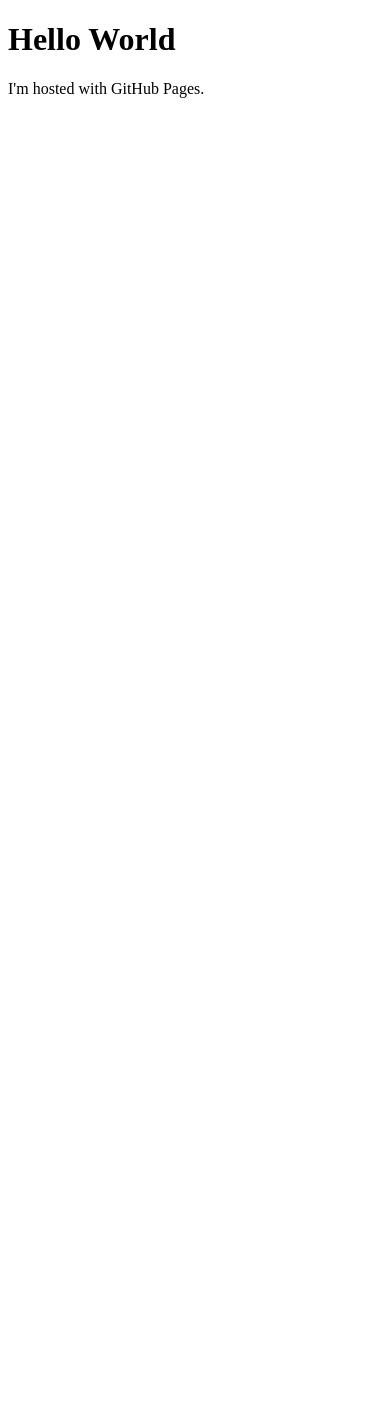
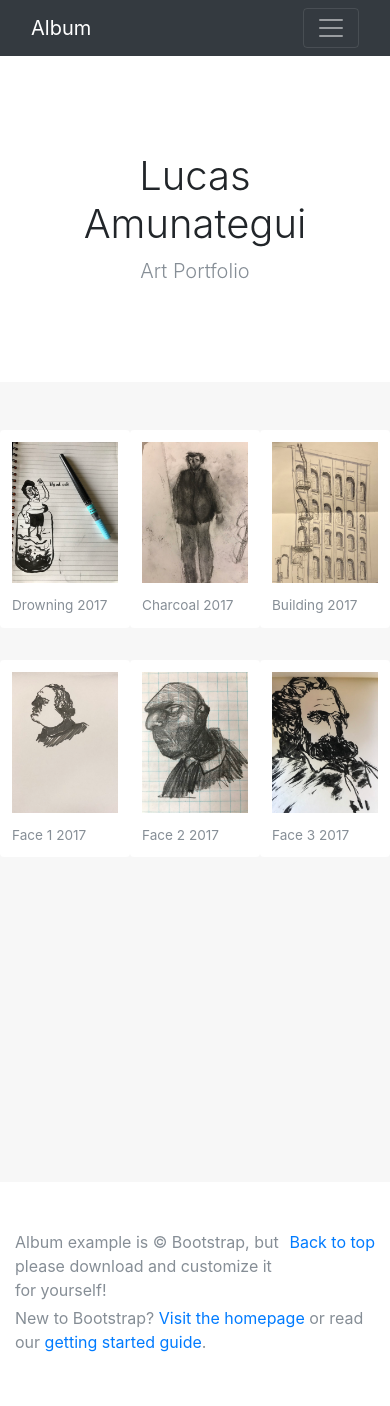
Before and after one commit to SuryaArtDisplay/SuryaArtDisplay.github.io, a plain HTML site: page index.html in a window 390 px wide. Before the commit the page ends 844 px from the top, so only its background shows below. Drawn offline with nearby package versions, Linux system fonts and the light colour scheme.

Commit message:
Update index.html

```diff
--- a/index.html
+++ b/index.html
@@ -1,7 +1,137 @@
-<!DOCTYPE html>
-<html>
-<body>
-<h1>Hello World</h1>
-<p>I'm hosted with GitHub Pages.</p>
-</body>
+<!doctype html>
+<html lang="en">
+  <head>
+    <meta charset="utf-8">
+    <meta name="viewport" content="width=device-width, initial-scale=1, shrink-to-fit=no">
+    <meta name="description" content="">
+    <meta name="author" content="">
+    <link rel="icon" href="images/favicon.ico">
+
+    <title>Album example for Bootstrap</title>
+
+    <!-- Bootstrap core CSS -->
+   <!-- Latest compiled and minified CSS -->
+   <link rel="stylesheet" href="https://maxcdn.bootstrapcdn.com/bootstrap/4.0.0-beta.2/css/bootstrap.min.css" integrity="sha384-PsH8R72JQ3SOdhVi3uxftmaW6Vc51MKb0q5P2rRUpPvrszuE4W1povHYgTpBfshb" crossorigin="anonymous">
+    <!-- Custom styles for this template -->
+    <link href="album.css" rel="stylesheet">
+  </head>
+
+  <body>
+
+    <header>
+      <div class="collapse bg-dark" id="navbarHeader">
+        <div class="container">
+          <div class="row">
+            <div class="col-sm-8 py-4">
+              <h4 class="text-white">About</h4>
+              <p class="text-muted">When I am inspired, I draw. When inspired by what I drew, I share. Thanks for looking!</p>
+            </div>
+          </div>
+        </div>
+      </div>
+      <div class="navbar navbar-dark bg-dark">
+        <div class="container d-flex justify-content-between">
+          <a href="#" class="navbar-brand">Album</a>
+          <button class="navbar-toggler" type="button" data-toggle="collapse" data-target="#navbarHeader" aria-controls="navbarHeader" aria-expanded="false" aria-label="Toggle navigation">
+            <span class="navbar-toggler-icon"></span>
+          </button>
+        </div>
+      </div>
+    </header>
+
+    <main role="main">
+
+      <section class="jumbotron text-center">
+        <div class="container">
+          <h1 class="jumbotron-heading">Lucas Amunategui</h1>
+          <p class="lead text-muted">Art Portfolio</p>
+        </div>
+      </section>
+
+      <div class="album text-muted">
+        <div class="container">
+
+          <div class="row">
+            <div class="card">
+              <img src="images/lucas-amunategui-drowning.JPG" alt="image 2017" style="width:100%"
+                   data-toggle="modal" data-target="#myModal">
+              <p class="card-text">Drowning 2017</p>
+            </div>
+            <div class="card">
+              <img src="images/lucas-amunategui-charcoal.JPG" alt="image 2017" style="width:100%"
+               data-toggle="modal" data-target="#myModal">
+              <p class="card-text">Charcoal 2017</p>
+            </div>
+            <div class="card">
+              <img src="images/lucas-amunategui-building.JPG" alt="image 2017" style="width:100%"
+                   data-toggle="modal" data-target="#myModal">
+              <p class="card-text">Building 2017</p>
+            </div>
+             <div class="card">
+              <img src="images/lucas-amunategui-nose.jpg" alt="image 2017" style="width:100%"
+                   data-toggle="modal" data-target="#myModal">
+              <p class="card-text">Face 1 2017</p>
+            </div>
+            <div class="card">
+              <img src="images/lucas-amunategui-face-2.JPG" alt="image 2017" style="width:100%"
+               data-toggle="modal" data-target="#myModal">
+              <p class="card-text">Face 2 2017</p>
+            </div>
+            <div class="card">
+              <img src="images/lucas-amunategui-face-3.JPG" alt="image 2017" style="width:100%"
+                   data-toggle="modal" data-target="#myModal">
+              <p class="card-text">Face 3 2017</p>
+            </div>
+
+          </div>
+
+        </div>
+      </div>
+
+
+      <div id="myModal" class="modal fade" role="dialog">
+    <div class="modal-dialog modal-lg">
+        <div class="modal-content">
+            <div class="modal-body">
+                <img class="img-responsive" src="" />
+            </div>
+            <div class="modal-footer">
+                <button type="button" class="btn btn-default" data-dismiss="modal">Close</button>
+            </div>
+        </div>
+    </div>
+</div>
+
+
+
+
+ </main>
+
+    <footer class="text-muted">
+      <div class="container">
+        <p class="float-right">
+          <a href="#">Back to top</a>
+        </p>
+        <p>Album example is &copy; Bootstrap, but please download and customize it for yourself!</p>
+        <p>New to Bootstrap? <a href="../../">Visit the homepage</a> or read our <a href="../../getting-started/">getting started guide</a>.</p>
+      </div>
+    </footer>
+
+    <!-- Bootstrap core JavaScript
+    ================================================== -->
+    <!-- Placed at the end of the document so the pages load faster -->
+<script src="https://code.jquery.com/jquery-3.2.1.slim.min.js" integrity="sha384-KJ3o2DKtIkvYIK3UENzmM7KCkRr/rE9/Qpg6aAZGJwFDMVNA/GpGFF93hXpG5KkN" crossorigin="anonymous"></script>
+<script src="https://cdnjs.cloudflare.com/ajax/libs/popper.js/1.12.3/umd/popper.min.js" integrity="sha384-vFJXuSJphROIrBnz7yo7oB41mKfc8JzQZiCq4NCceLEaO4IHwicKwpJf9c9IpFgh" crossorigin="anonymous"></script>
+<script src="https://maxcdn.bootstrapcdn.com/bootstrap/4.0.0-beta.2/js/bootstrap.min.js" integrity="sha384-alpBpkh1PFOepccYVYDB4do5UnbKysX5WZXm3XxPqe5iKTfUKjNkCk9SaVuEZflJ" crossorigin="anonymous"></script>
+
+    <script src="https://cdnjs.cloudflare.com/ajax/libs/holder/2.9.4/holder.min.js"></script>
+    <script>
+    $(document).ready(function () {
+            $('#myModal').on('show.bs.modal', function (e) {
+                var image = $(e.relatedTarget).attr('src');
+                $(".img-responsive").attr("src", image);
+            });
+    });
+    </script>
+  </body>
 </html>
```
